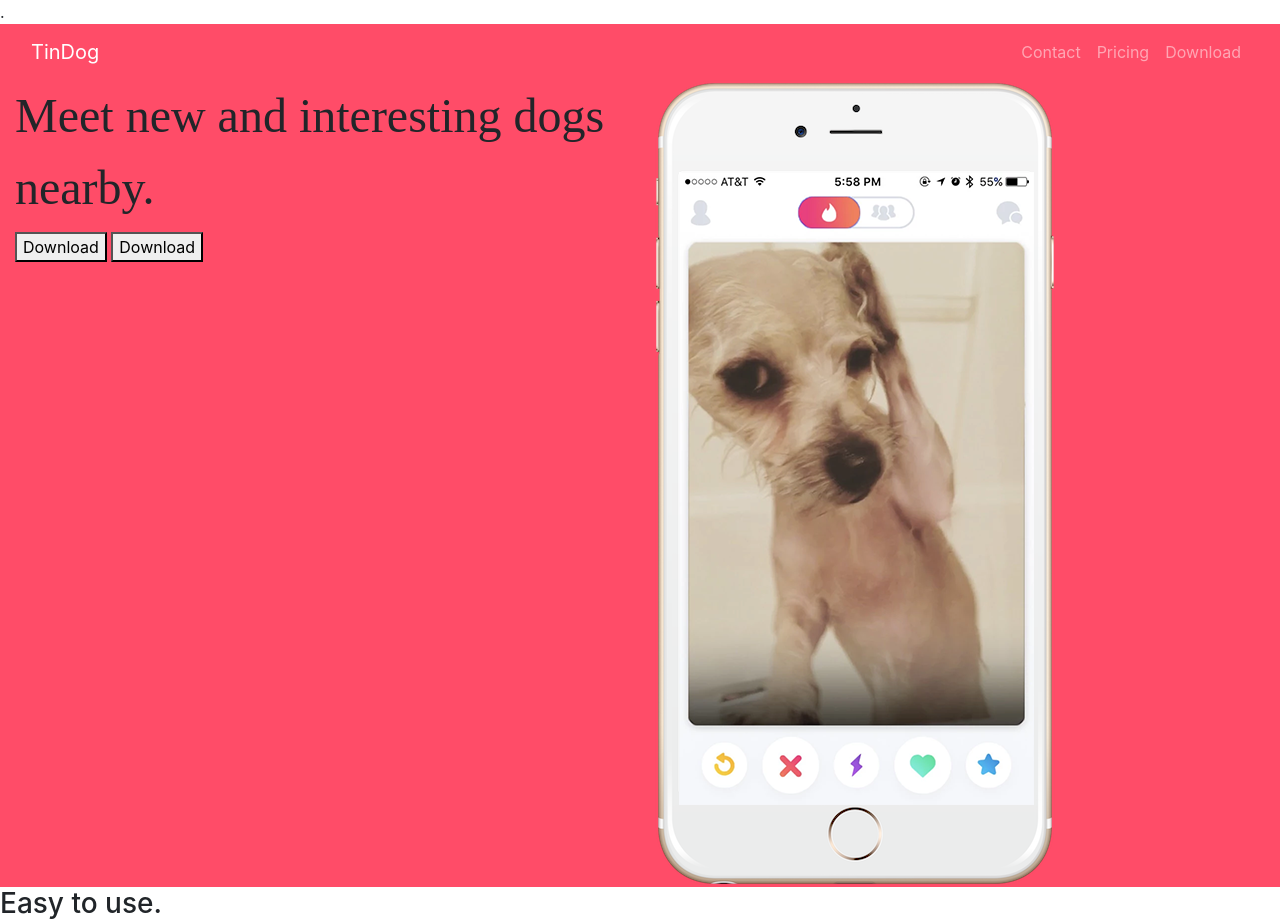
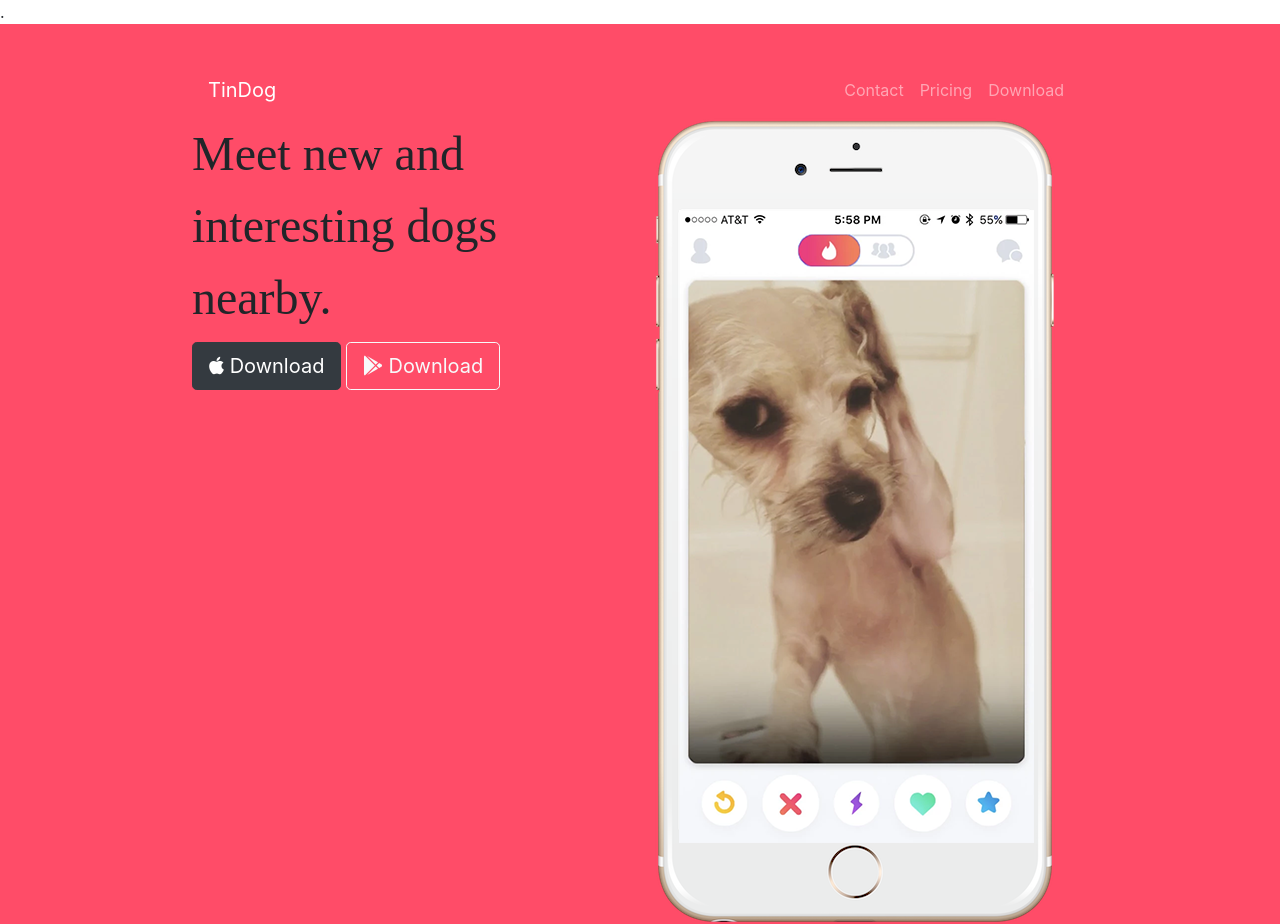
Before and after one commit to indeshan/TinDog, a plain HTML site: page index.html in a window 1280 px wide. Shown: the top 924 px of the page. Drawn offline with nearby package versions, Linux system fonts and the light colour scheme.

Commit message:
added fontawesome

```diff
--- a/css/styles.css
+++ b/css/styles.css
@@ -8,6 +8,6 @@ h1 {
 	background-color: #ff4c68;
 }
 
-.container0fluid {
+.container-fluid {
 	padding: 3% 15%;
 }
--- a/index.html
+++ b/index.html
@@ -7,6 +7,8 @@
    <link href="https://fonts.googleapis.com/css?family=Montserrat|Ubuntu&display=swap" rel="stylesheet">
   <link rel="stylesheet" href="https://maxcdn.bootstrapcdn.com/bootstrap/4.0.0/css/bootstrap.min.css" integrity="sha384-Gn5384xqQ1aoWXA+058RXPxPg6fy4IWvTNh0E263XmFcJlSAwiGgFAW/dAiS6JXm" crossorigin="anonymous">
   <link rel="stylesheet" href="css/styles.css">
+
+  <script src="https://kit.fontawesome.com/f5dbfedadd.js" crossorigin="anonymous"></script>
   <script src="https://code.jquery.com/jquery-3.2.1.slim.min.js" integrity="sha384-KJ3o2DKtIkvYIK3UENzmM7KCkRr/rE9/Qpg6aAZGJwFDMVNA/GpGFF93hXpG5KkN" crossorigin="anonymous"></script>
 <script src="https://cdnjs.cloudflare.com/ajax/libs/popper.js/1.12.9/umd/popper.min.js" integrity="sha384-ApNbgh9B+Y1QKtv3Rn7W3mgPxhU9K/ScQsAP7hUibX39j7fakFPskvXusvfa0b4Q" crossorigin="anonymous"></script>
 <script src="https://maxcdn.bootstrapcdn.com/bootstrap/4.0.0/js/bootstrap.min.js" integrity="sha384-JZR6Spejh4U02d8jOt6vLEHfe/JQGiRRSQQxSfFWpi1MquVdAyjUar5+76PVCmYl" crossorigin="anonymous"></script>
@@ -43,8 +45,8 @@
 <div class="row">
 	<div class="col-lg-6">
 	  <h1>Meet new and interesting dogs nearby.</h1>
-	  <button type="button">Download</button>
-	  <button type="button">Download</button>
+	  <button type="button" class="btn btn-dark btn-lg"><i class="fab fa-apple"></i> Download</button>
+	  <button type="button" class="btn btn-outline-light btn-lg"><i class="fab fa-google-play"></i> Download</button>
 	</div>
 	<div class="col-lg-6">
 	  <img src="images/iphone6.png" alt="iphone-mockup">
```
